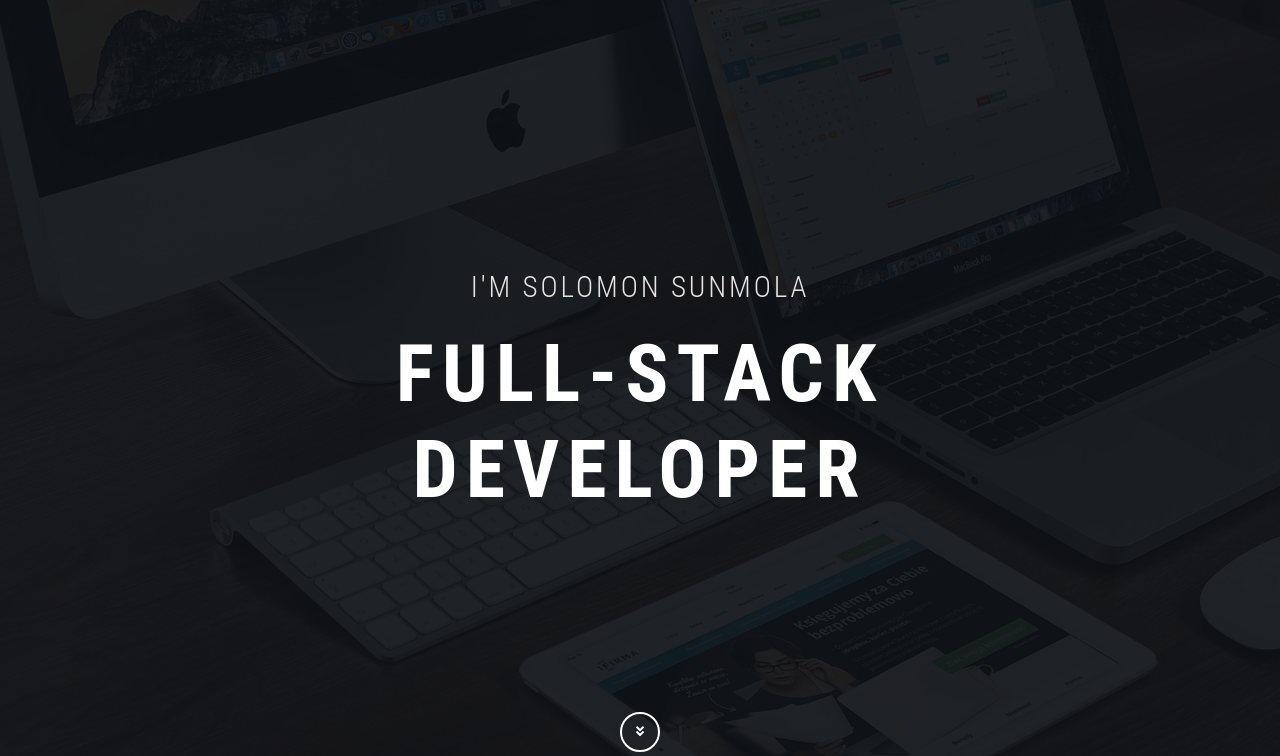
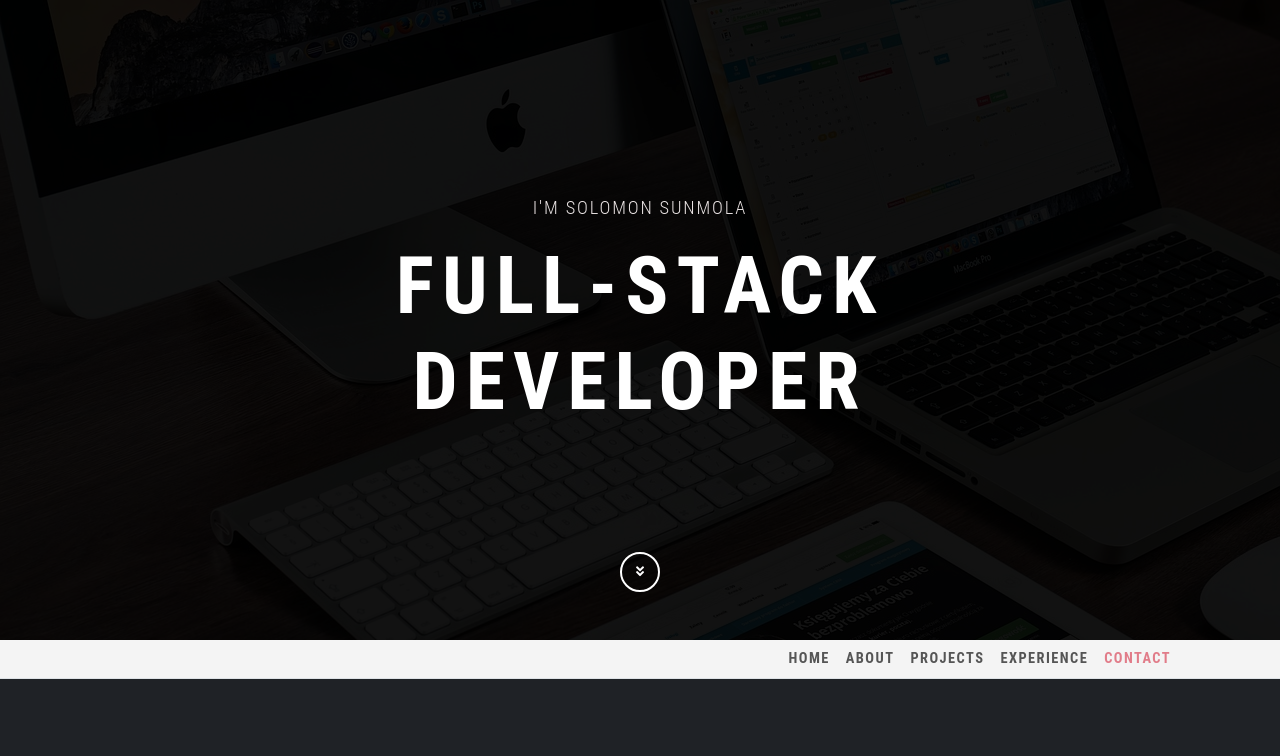
Before and after one commit to Epheoluwa/Portfolio, a plain HTML site: page index.html in a window 1280 px wide. Shown: the top 756 px of the page. Drawn offline with nearby package versions, Linux system fonts and the light colour scheme; a web font is replaced by a local one.

Commit message:
portfolio update

```diff
--- a/css/style.default.css
+++ b/css/style.default.css
@@ -81,8 +81,8 @@ section {
 *
 */
 .hero {
-  min-height: 100vh;
-  height: 100vh;
+  min-height: 80vh;
+  height: 50vh;
 }
 
 #map {
@@ -125,7 +125,7 @@ section {
 .overlay {
   width: 100%;
   height: 100%;
-  background: rgba(14, 18, 22, 0.93);
+  background: rgba(0, 0, 0, 0.93);
   position: absolute;
   top: 0;
   left: 0;
@@ -1983,6 +1983,12 @@ code {
     margin-right: 15px;
     margin-left: 15px;
   }
+  h1, .h1 {
+    font-size: 2.6rem !important;
+}
+.lead {
+  font-size: 1.15rem !important;
+}
 }
 
 /*
```
Also changed, not shown: 1 other file.
